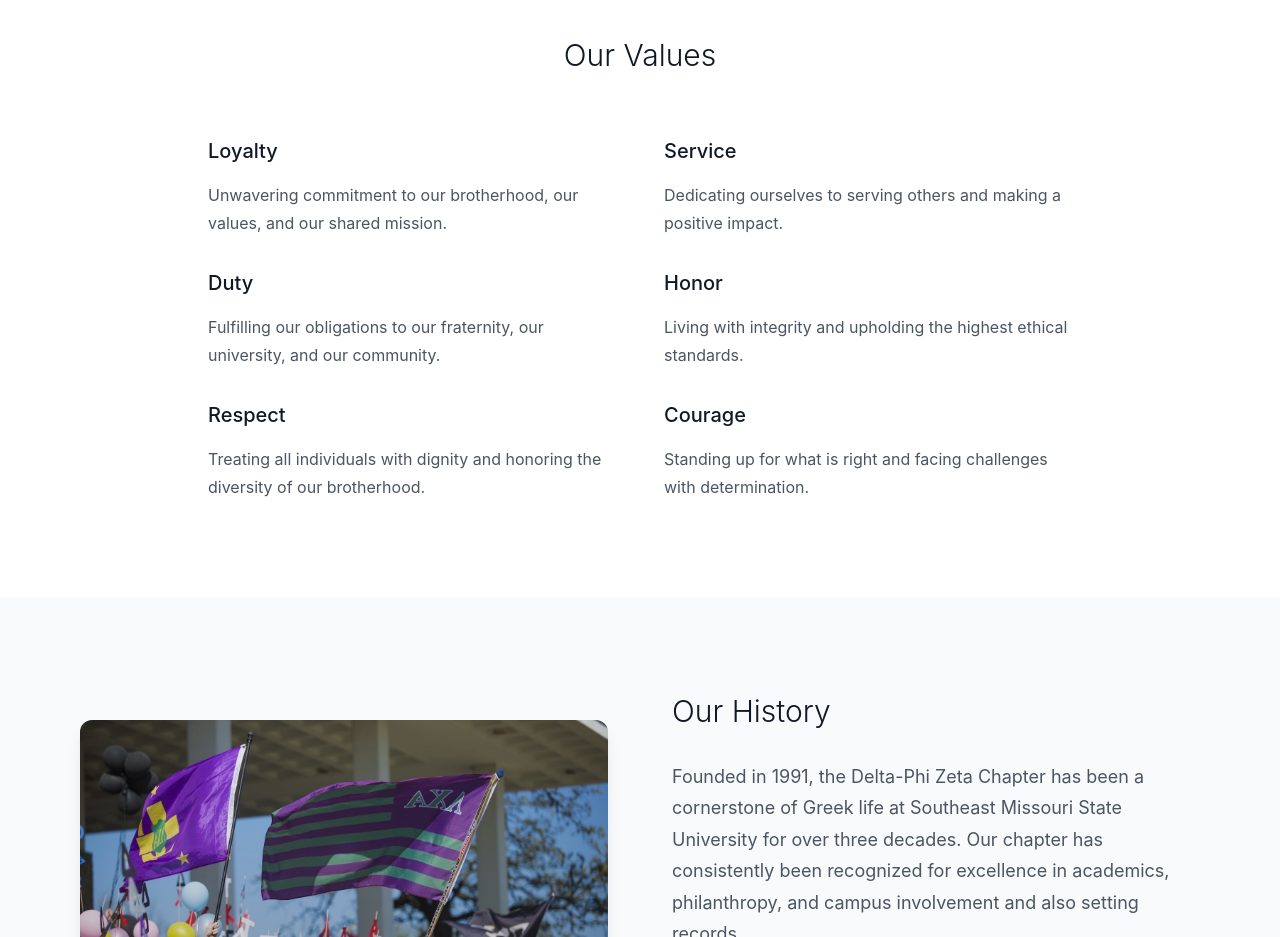
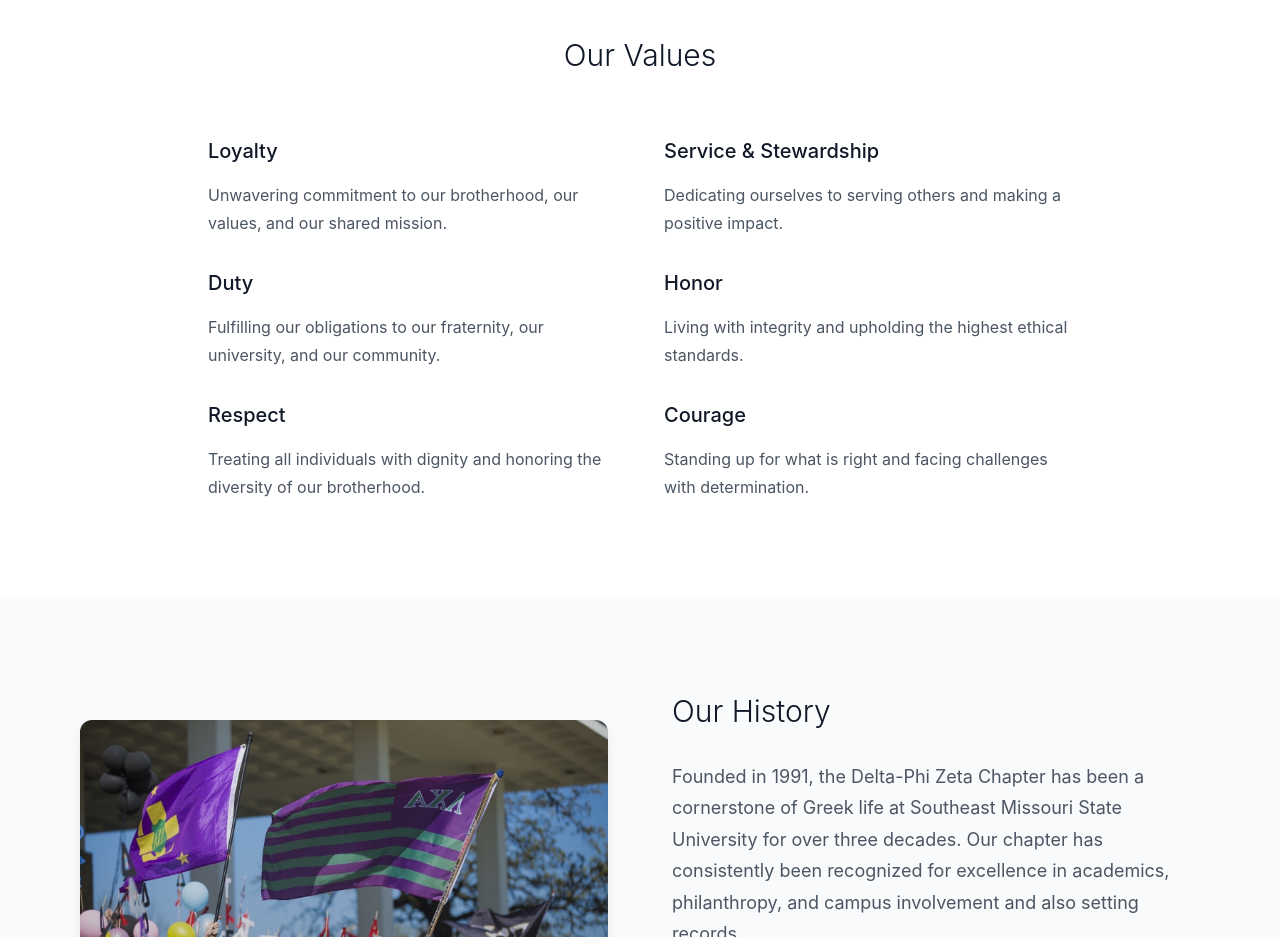
Before and after one commit to bCodes22/SemoLambaChi.com, a React (Vite) app: page /about in a window 1280 px wide. Shown: the part 1040-1977 px from the top of the page. Built offline with nearby package versions, Linux system fonts and the light colour scheme.

Commit message:
Update About.tsx

```diff
--- a/src/pages/About.tsx
+++ b/src/pages/About.tsx
@@ -96,7 +96,7 @@ const About = () => {
               </p>
             </div>
             <div className="text-left">
-              <h3 className="text-xl font-medium text-gray-900 mb-4">Service</h3>
+              <h3 className="text-xl font-medium text-gray-900 mb-4">Service & Stewardship</h3>
               <p className="text-gray-600 leading-relaxed mb-8">
                 Dedicating ourselves to serving others and making a positive impact.
               </p>
```
